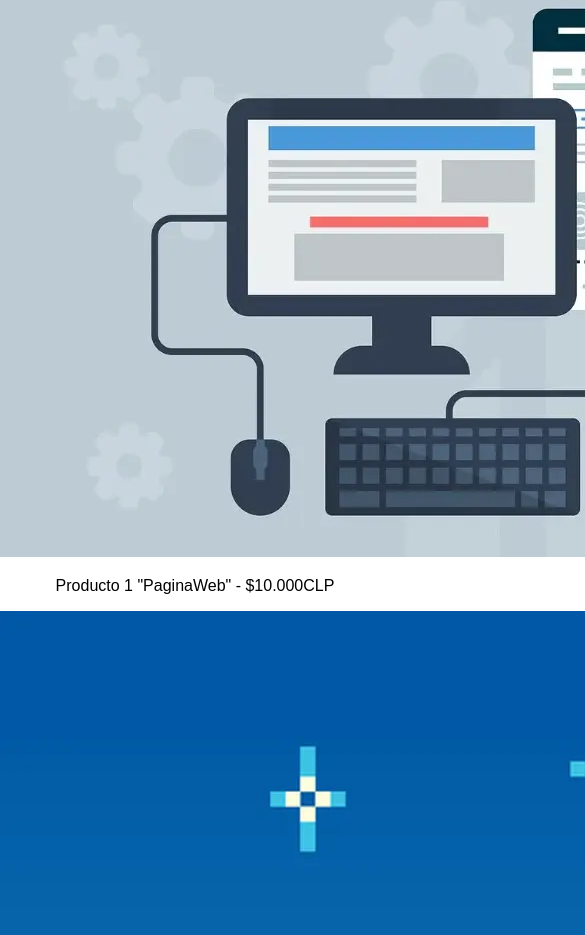
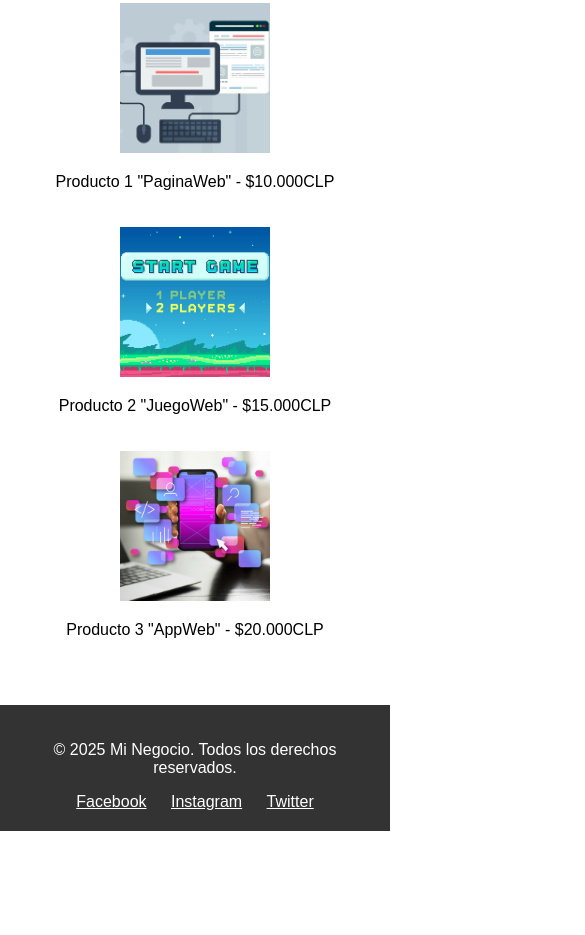
Before and after one commit to Macx3e/LandingStore, a plain HTML site: page Index.html in a window 390 px wide. Shown: the part 569-1504 px from the top of the page, 585 px wide, since content can reach past the window. After the commit the page ends 1400 px from the top, so only its background shows below. Drawn offline with Linux system fonts and the light colour scheme.

Commit message:
Se termina con la estrucutra estetica mediante CSS, para el proyecto WEB, de una store, se agrega contenido

```diff
--- a/Index.css
+++ b/Index.css
@@ -32,3 +32,42 @@ form input, form button {
     padding: 10px;
     margin: 10px;
 }
+#products {
+    display: flex;
+    flex-direction: column;
+    align-items: center;
+    padding: 50px 20px;
+}
+
+.product-list {
+    display: flex;
+    gap: 20px;
+}
+
+.product img {
+    width: 150px;
+    height: 150px;
+    object-fit: cover;
+}
+
+footer {
+    background: #333;
+    color: white;
+    padding: 20px;
+}
+
+.social a {
+    color: white;
+    margin: 0 10px;
+}
+
+@media (max-width: 768px) {
+    .product-list {
+        flex-direction: column;
+        align-items: center;
+    }
+    header {
+        flex-direction: column;
+        text-align: center;
+    }
+}
```
